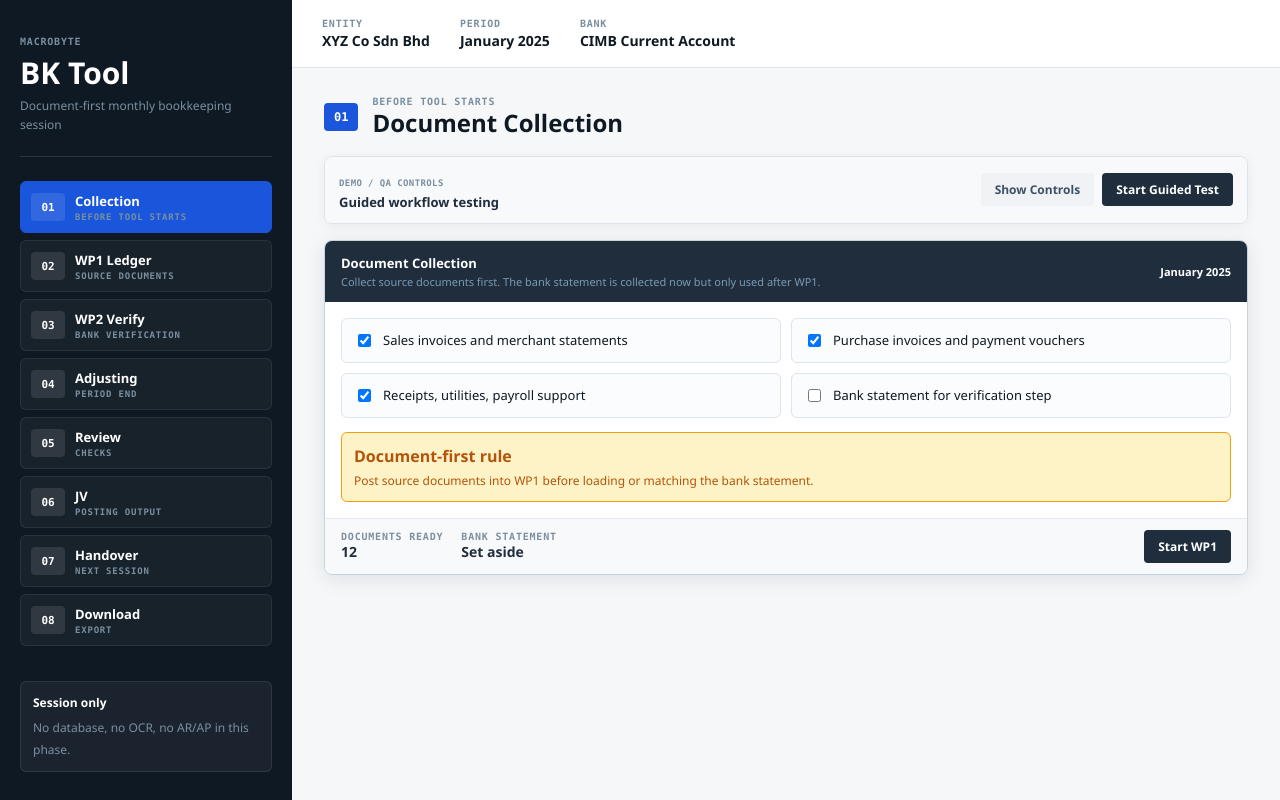
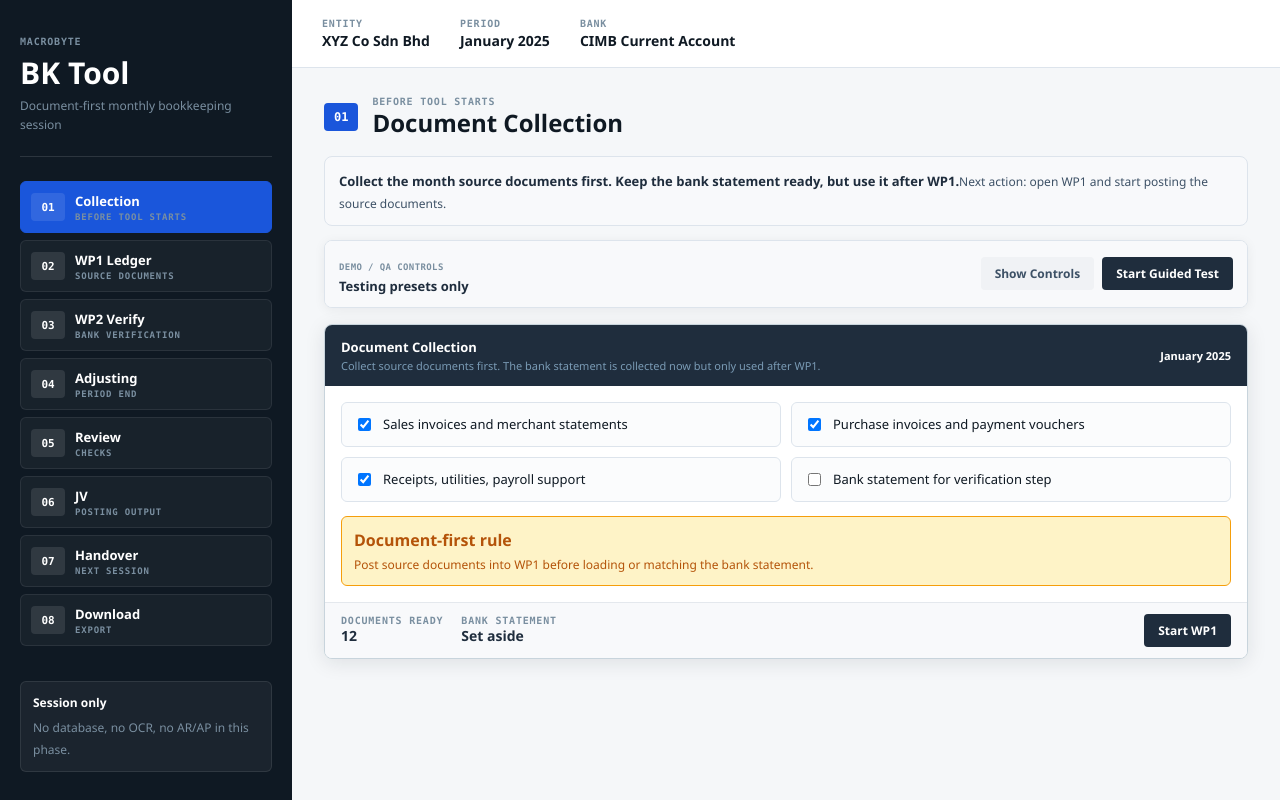
Before and after one commit to justindseow/bk, a React (Vite) app in the folder frontend/: page / in a window 1280 px wide. Built offline with nearby package versions, Linux system fonts and the light colour scheme.

Commit message:
Polish MVP workflow before BK review

```diff
--- a/frontend/src/App.css
+++ b/frontend/src/App.css
@@ -165,6 +165,43 @@
 
 .view-heading p {
   margin: 0;
+}
+
+.page-guidance,
+.session-warning {
+  border-radius: 8px;
+  display: flex;
+  flex-direction: column;
+  gap: 4px;
+  margin-bottom: 14px;
+  padding: 12px 14px;
+}
+
+.page-guidance {
+  background: #f8f9fb;
+  border: 1px solid #dde4ec;
+}
+
+.session-warning {
+  background: var(--gold-light);
+  border: 1px solid #f59e0b;
+}
+
+.page-guidance strong,
+.session-warning strong {
+  color: #1f2d3d;
+  font-size: 13px;
+}
+
+.page-guidance span,
+.session-warning span {
+  color: var(--ink-mid);
+  font-size: 12px;
+  line-height: 1.45;
+}
+
+.session-warning strong {
+  color: var(--gold);
 }
 
 .demo-controls {
--- a/frontend/src/App.tsx
+++ b/frontend/src/App.tsx
@@ -13,6 +13,7 @@ import { ReviewValidation } from './components/steps/ReviewValidation'
 import { WP1DocumentLedger } from './components/steps/WP1DocumentLedger'
 import { WP2BankVerification } from './components/steps/WP2BankVerification'
 import { sampleSession } from './data/sampleSession'
+import { generateJournalLines } from './state/journalBuilder'
 import type { SampleSession, WorkflowStepId } from './types/session'
 
 type ReadOnlyStepId = Exclude<
@@ -24,6 +25,44 @@ const stepComponents: Record<ReadOnlyStepId, ComponentType<{ session: SampleSess
   collection: DocumentCollection,
 }
 
+const pageGuidance: Record<WorkflowStepId, { helper: string; nextAction: string }> = {
+  collection: {
+    helper: 'Collect the month source documents first. Keep the bank statement ready, but use it after WP1.',
+    nextAction: 'Next action: open WP1 and start posting the source documents.',
+  },
+  wp1: {
+    helper: 'Post each source document into the ledger. Complete splits, reclassifications, and missing GL accounts before moving to bank verification.',
+    nextAction: 'Next action: clear Needs Split, Reclassify, and Pending Review rows.',
+  },
+  wp2: {
+    helper: 'Verify bank movements against the WP1 documents. Add bank-only entries only where no source document exists.',
+    nextAction: 'Next action: resolve Match Multiple, New, and Needs Review bank rows.',
+  },
+  adjusting: {
+    helper: 'Post month-end entries that do not have a bank movement, such as reversals, accruals, and depreciation.',
+    nextAction: 'Next action: confirm due reversals and post any required depreciation.',
+  },
+  review: {
+    helper: 'Run the final control checks before the Journal Voucher. Critical items must be cleared before finalisation.',
+    nextAction: 'Next action: use each issue button to return to the step that needs attention.',
+  },
+  journal: {
+    helper: 'Review the generated Journal Voucher and finalise it only when validation has passed.',
+    nextAction: 'Next action: finalise the Journal Voucher or return to Review and Validation.',
+  },
+  handover: {
+    helper: 'Prepare the next-month handover note from timing items, reversals, recurring entries, and carry-forward schedules.',
+    nextAction: 'Next action: review the checklist and add any manual notes for next month.',
+  },
+  download: {
+    helper: 'Download the end-of-session workbook for filing and next-month continuity.',
+    nextAction: 'Next action: start the backend, then download the Excel workbook.',
+  },
+}
+
+const snapshotMatchesCurrent = (session: SampleSession) =>
+  JSON.stringify(session.finalisedJournalLinesSnapshot) === JSON.stringify(generateJournalLines(session))
+
 function App() {
   const [activeStep, setActiveStep] = useState<WorkflowStepId>('collection')
   const [session, setSession] = useState<SampleSession>(sampleSession)
@@ -31,6 +70,8 @@ function App() {
     () => workflowSteps.find((step) => step.id === activeStep) ?? workflowSteps[0],
     [activeStep],
   )
+  const guidance = pageGuidance[activeStep]
+  const journalVoucherNeedsReview = session.journalVoucherFinalised && !snapshotMatchesCurrent(session)
   const ActiveStep =
     activeStep === 'wp1' ||
     activeStep === 'wp2' ||
@@ -51,6 +92,18 @@ function App() {
           <h2>{activeMeta.title}</h2>
         </div>
       </div>
+      <section className="page-guidance">
+        <div>
+          <strong>{guidance.helper}</strong>
+          <span>{guidance.nextAction}</span>
+        </div>
+      </section>
+      {journalVoucherNeedsReview ? (
+        <section className="session-warning">
+          <strong>Journal Voucher should be revalidated.</strong>
+          <span>Changes were made after finalisation. Open Review and Validation, then finalise the Journal Voucher again.</span>
+        </section>
+      ) : null}
       <DemoControls
         activeStep={activeStep}
         onSessionChange={setSession}
--- a/frontend/src/components/demo/DemoControls.tsx
+++ b/frontend/src/components/demo/DemoControls.tsx
@@ -140,7 +140,7 @@ export function DemoControls({ activeStep, onSessionChange, onStepChange }: Demo
       <div className="demo-controls-head">
         <div>
           <span>Demo / QA Controls</span>
-          <strong>Guided workflow testing</strong>
+          <strong>Testing presets only</strong>
         </div>
         <div className="demo-head-actions">
           <button className="secondary-button" onClick={() => setExpanded((value) => !value)} type="button">
--- a/frontend/src/components/steps/ExcelDownload.tsx
+++ b/frontend/src/components/steps/ExcelDownload.tsx
@@ -206,7 +206,7 @@ export function ExcelDownload({ session }: ExcelDownloadProps) {
 
       <WorkpaperFrame
         period={session.client.period}
-        subtitle="The backend receives this browser session JSON, generates the workbook, and returns it immediately."
+        subtitle="The workbook is prepared from the current session and returned immediately."
         title="Excel Download"
         footer={
           <>
@@ -215,7 +215,7 @@ export function ExcelDownload({ session }: ExcelDownloadProps) {
               <strong>{filename}</strong>
             </div>
             <div className="metric">
-              <span>Server Storage</span>
+              <span>Saved on Server</span>
               <strong>None</strong>
             </div>
             <button className="primary-button" disabled={exporting} onClick={downloadWorkbook} type="button">
--- a/frontend/src/components/steps/ReviewValidation.tsx
+++ b/frontend/src/components/steps/ReviewValidation.tsx
@@ -10,7 +10,6 @@ interface ReviewValidationProps {
   onSessionChange: Dispatch<SetStateAction<SampleSession>>
   onStepChange: (step: WorkflowStepId) => void
 }
-
 const formatMoney = (amount: number) =>
   new Intl.NumberFormat('en-MY', {
     minimumFractionDigits: 2,
@@ -99,9 +98,9 @@ export function ReviewValidation({ session, onSessionChange, onStepChange }: Rev
               <strong>{validation.journalLines.length}</strong>
             </div>
             <div className="metric">
-              <span>JV Status</span>
+              <span>Ready for JV</span>
               <strong className={session.journalVoucherReady ? 'metric-ok' : 'metric-alert'}>
-                {session.journalVoucherReady ? 'Finalised' : 'Not Finalised'}
+                {session.journalVoucherReady ? 'Ready' : 'Not Ready'}
               </strong>
             </div>
           </>
@@ -122,7 +121,7 @@ export function ReviewValidation({ session, onSessionChange, onStepChange }: Rev
       </WorkpaperFrame>
 
       <WorkpaperFrame
-        period={`${criticalIssues.length} critical · ${warningIssues.length} warnings`}
+        period={`${criticalIssues.length} critical / ${warningIssues.length} warnings`}
         subtitle="Items to clear or carry forward before the Journal Voucher."
         title="Issues"
       >
--- a/frontend/src/components/steps/WP1DocumentLedger.tsx
+++ b/frontend/src/components/steps/WP1DocumentLedger.tsx
@@ -190,7 +190,7 @@ export function WP1DocumentLedger({ session, onSessionChange }: WP1DocumentLedge
         footer={
           <>
             <div className="metric">
-              <span>Draft JV Lines</span>
+              <span>Posting Lines</span>
               <strong>{draftJournalLines.length}</strong>
             </div>
             <div className="metric">
```
Also changed, not shown: 1 other file (tests, documents, lock files or other folders).
